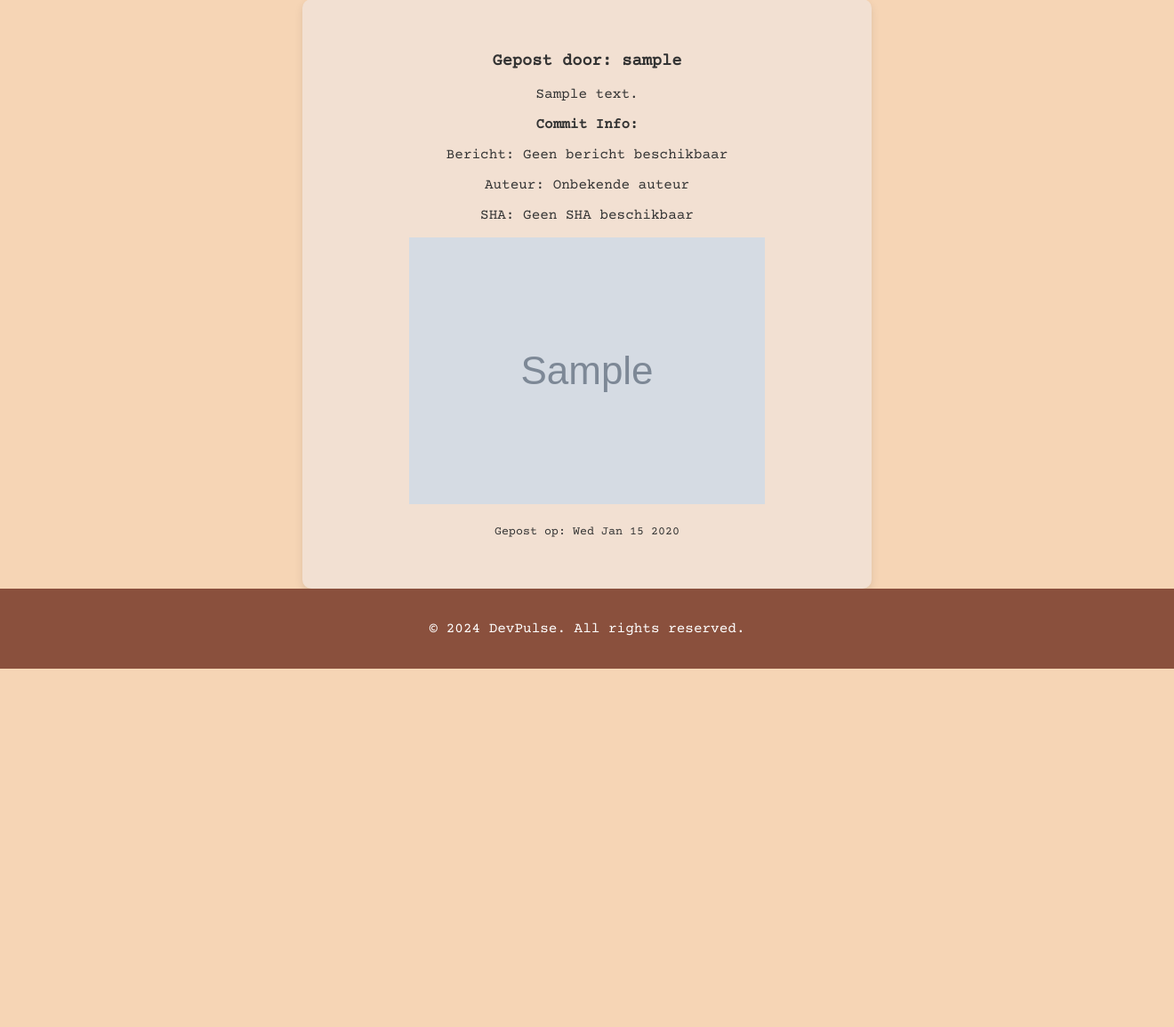
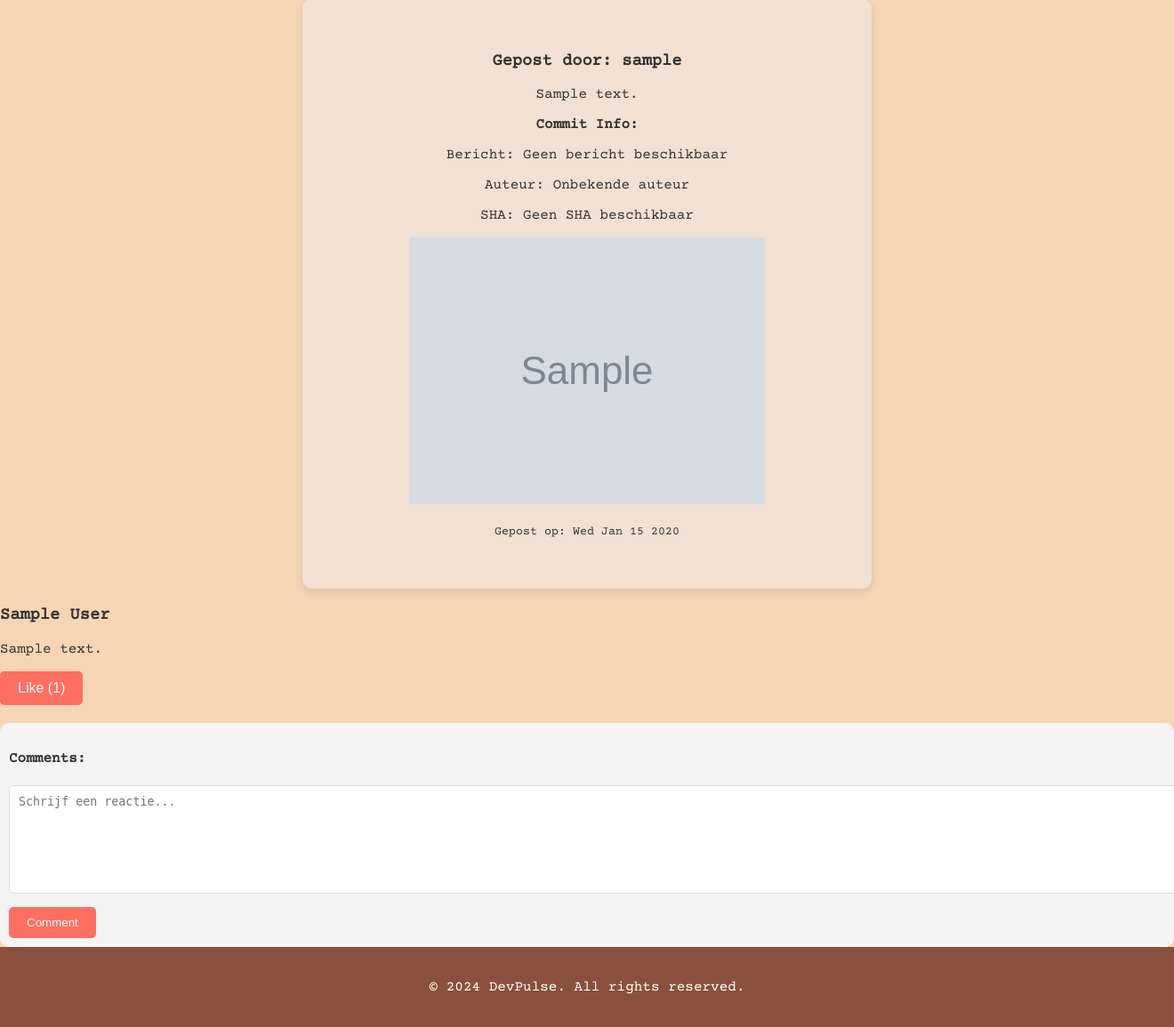
Before and after one commit to Anubis1711/DevPulse, a Node server app: page /feed in a window 1320 px wide; the page is wider, and only the part inside the window is pictured. Shown: the part 518-1673 px from the top of that part at 89% size. Before the commit the page ends 1270 px from the top of that part, so only its background shows below. Run offline with Node 20, Linux system fonts and the light colour scheme; tables that the repository leaves empty hold one stand-in row (values such as "Sample post"); grey boxes marked "Sample" are stand-in pictures; some libraries are stand-ins or nearby versions.

Commit message:
Ik heb like/ comment functionaliteit toegevoegd

```diff
--- a/public/profile.css
+++ b/public/profile.css
@@ -235,3 +235,89 @@ footer {
     padding: 20px;
     text-align: center;
 }
+
+.like-button {
+    background-color: #ff6f61; /* Helderder kleur voor de like-knop */
+    color: #ffffff;
+    padding: 10px 20px;
+    font-size: 1em;
+    border: none;
+    border-radius: 5px;
+    cursor: pointer;
+    transition: background-color 0.3s, transform 0.2s;
+}
+
+.like-button:hover {
+    background-color: #d95a4a;
+    transform: translateY(-2px);
+}
+
+.like-count {
+    font-size: 1em;
+    color: #333;
+    margin-top: 5px;
+}
+
+.comment-section {
+    margin-top: 20px;
+    padding: 10px;
+    background-color: #f4f4f4; /* Lichte achtergrond voor contrast */
+    border-radius: 10px;
+}
+
+.comment-section .comment {
+    margin-bottom: 10px;
+    border-bottom: 1px solid #ddd;
+    padding-bottom: 10px;
+}
+
+.comment-author {
+    font-weight: bold;
+    color: #ff6f61; /* Helderder accentkleur voor de gebruikersnaam */
+}
+
+.comment-content {
+    margin-top: 5px;
+    color: #333;
+}
+
+.comment-form textarea {
+    width: 100%;
+    height: 100px;
+    padding: 10px;
+    border-radius: 5px;
+    border: 1px solid #ddd;
+    resize: none;
+}
+
+.comment-form button {
+    background-color: #ff6f61;
+    color: #ffffff;
+    padding: 10px 20px;
+    border: none;
+    border-radius: 5px;
+    cursor: pointer;
+    transition: background-color 0.3s, transform 0.2s;
+    margin-top: 10px;
+}
+
+.comment-form button:hover {
+    background-color: #d95a4a;
+    transform: translateY(-2px);
+}
+
+@media (max-width: 768px) {
+    .like-button, .comment-form button {
+        width: 100%;
+        font-size: 0.9em;
+        padding: 8px 16px;
+    }
+
+    .comment-section {
+        padding: 5px;
+    }
+
+    .comment-form textarea {
+        height: 80px;
+    }
+}
--- a/routes/feed.js
+++ b/routes/feed.js
@@ -8,10 +8,11 @@ const axios = require('axios');
 // GET route voor de feed
 router.get('/', isAuthenticated, async (req, res) => {
   try {
-    const posts = await Post.find().populate('author').sort({ createdAt: -1 });
-
     // Haal repositories op uit de sessie
     const repositories = req.session.repositories || [];
+
+    // Haal alle posts op uit de database
+    const posts = await Post.find().populate('author').sort({ createdAt: -1 });
 
     // Render de feed met de beschikbare posts en repositories
     res.render('feed', { user: req.session.userLogin, posts, repositories });
@@ -76,4 +77,70 @@ router.post('/new', isAuthenticated, async (req, res) => {
   }
 });
 
+// POST route om een post te liken
+router.post('/:postId/like', isAuthenticated, async (req, res) => {
+  const { postId } = req.params;
+
+  try {
+    const post = await Post.findById(postId);
+    if (!post) {
+      return res.status(404).send("Post niet gevonden");
+    }
+
+    // Haal de huidige gebruiker op aan de hand van de sessie userLogin
+    const user = await User.findOne({ login: req.session.userLogin });
+    if (!user) {
+      return res.status(404).send("Gebruiker niet gevonden");
+    }
+
+    // Controleer of de gebruiker al heeft geliked
+    if (post.likes.includes(user._id)) {
+      return res.status(400).send("Je hebt deze post al geliked");
+    }
+
+    // Voeg gebruiker toe aan lijst van likes
+    post.likes.push(user._id);
+    await post.save();
+
+    res.redirect('/feed');
+  } catch (error) {
+    console.error("Error bij het liken van de post:", error);
+    res.status(500).send("Er ging iets mis bij het liken van de post.");
+  }
+});
+
+// POST route om een comment toe te voegen aan een post
+router.post('/:postId/comment', isAuthenticated, async (req, res) => {
+  const { postId } = req.params;
+  const { content } = req.body;
+
+  try {
+    const post = await Post.findById(postId);
+    if (!post) {
+      return res.status(404).send("Post niet gevonden");
+    }
+
+    // Haal de huidige gebruiker op aan de hand van de sessie userLogin
+    const user = await User.findOne({ login: req.session.userLogin });
+    if (!user) {
+      return res.status(404).send("Gebruiker niet gevonden");
+    }
+
+    // Voeg de nieuwe comment toe aan de post
+    const newComment = {
+      author: user._id,
+      content,
+      createdAt: new Date()
+    };
+    post.comments.push(newComment);
+    await post.save();
+
+    res.redirect('/feed');
+  } catch (error) {
+    console.error("Error bij het toevoegen van een comment:", error);
+    res.status(500).send("Er ging iets mis bij het toevoegen van de comment.");
+  }
+});
+
+
 module.exports = router;
--- a/views/feed.ejs
+++ b/views/feed.ejs
@@ -85,6 +85,37 @@
         <% }); %>
     </div>
 
+    <% posts.forEach(function(post) { %>
+        <div class="post">
+          <h3><%= post.author.name %></h3>
+          <p><%= post.content %></p>
+          <form action="/feed/<%= post._id %>/like" method="POST">
+            <button type="submit" class="like-button">
+              Like (<%= post.likes ? post.likes.length : 0 %>)
+            </button>
+          </form>
+
+          <!-- Comments sectie -->
+          <div class="comment-section">
+            <h4>Comments:</h4>
+            <% if (post.comments && post.comments.length > 0) { %>
+              <% post.comments.forEach(function(comment) { %>
+                <div class="comment">
+                  <p class="comment-author"><%= comment.author %>:</p>
+                  <p class="comment-content"><%= comment.content %></p>
+                </div>
+              <% }); %>
+            <% } %>
+            <form action="/feed/<%= post._id %>/comment" method="POST" class="comment-form">
+              <textarea name="content" placeholder="Schrijf een reactie..." required></textarea>
+              <button type="submit">Comment</button>
+            </form>
+          </div>
+        </div>
+    <% }); %>
+
+
+
     <!-- Footer -->
     <footer>
         <div class="footer-container">
```
Also changed, not shown: models/post.js (+11 -1 lines).
